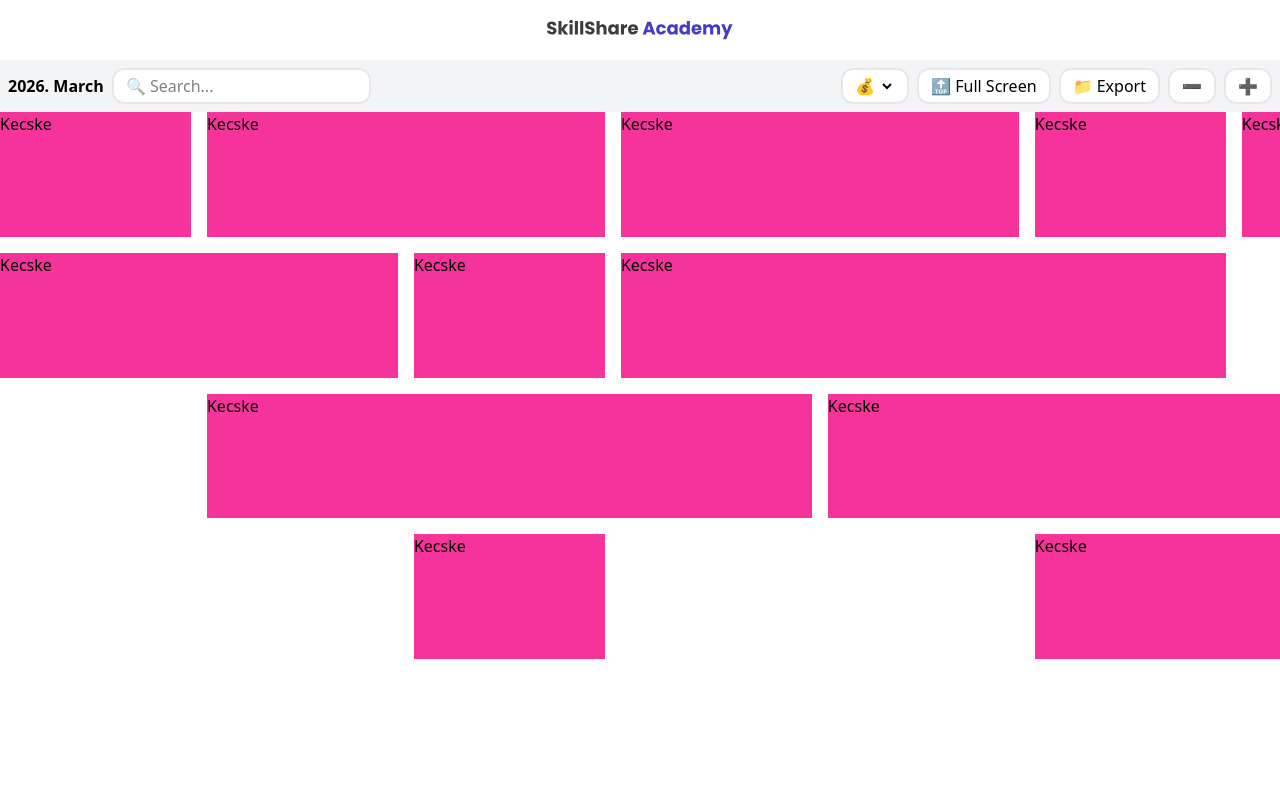
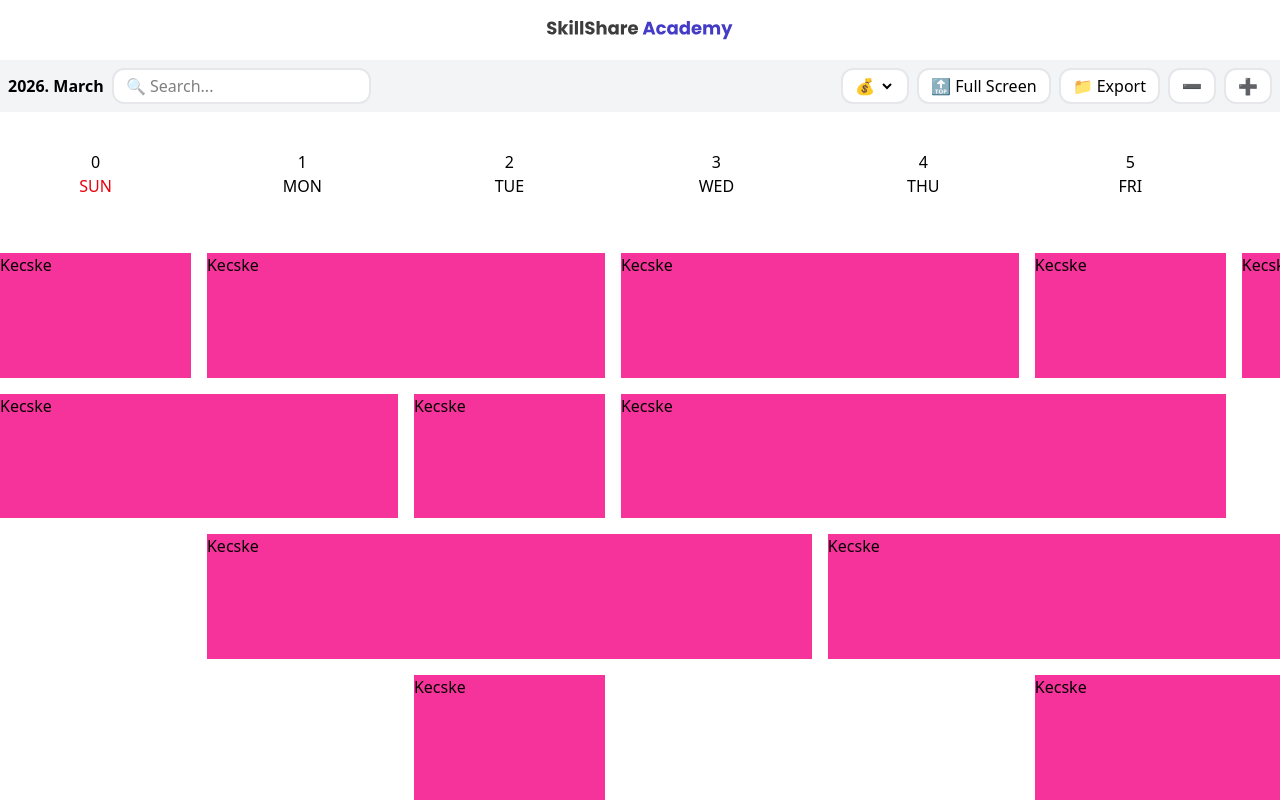
Before and after one commit to kiralysanyi/es2027-s17-r1-169, a React (Vite) app in the folder phase-2-src/: page / in a window 1280 px wide. Built offline with nearby package versions, Linux system fonts and the light colour scheme.

Commit message:
add header to calendar (day display)

```diff
--- a/phase-2-src/src/App.jsx
+++ b/phase-2-src/src/App.jsx
@@ -2,6 +2,7 @@ import { useEffect, useState } from "react"
 import Calendar from "./components/Calendar"
 import Controls from "./components/Controls"
 import Header from "./components/Header"
+import { days } from "./definitions/days"
 
 const App = () => {
     const [courses, setCourses] = useState(null)
@@ -33,7 +34,7 @@ const App = () => {
         <Header />
         <Controls />
         {
-            courses && currencies ? <Calendar startDay="sunday" endDay={31} courses={courses} /> : ""
+            courses && currencies ? <Calendar startDay={7} endDay={31} courses={courses} /> : ""
         }
     </div>
 }
--- a/phase-2-src/src/components/Calendar.jsx
+++ b/phase-2-src/src/components/Calendar.jsx
@@ -1,3 +1,4 @@
+import calcDayNames from "../utils/calcDayNames";
 import calculateRowCount from "../utils/calculateRowCount";
 import positionCourses from "../utils/positionCourses";
 import Course from "./Course";
@@ -6,7 +7,7 @@ import Course from "./Course";
  * Very good calendar component
  * @component
  * @param {Object} props - The component props.
- * @param {string} props.startDay - Starting day: monday, tuesday, wednesday, thursday, friday, saturday, sunday
+ * @param {int} props.startDay - Starting weekday
  * @param {number} props.endDay - Total number of days but i call it endDay because it sounded better
  * @param {Array} props.courses - Courses object
  * @param {Object} props.currencies - Currencies object
@@ -16,9 +17,16 @@ import Course from "./Course";
  */
 const Calendar = ({ startDay, endDay, courses, currencies }) => {
     const positionedCourses = positionCourses(courses)
+    const dayMap = calcDayNames(startDay, endDay)
     return <div className="w-full overflow-x-auto flex-1">
         <div style={{ gridTemplateColumns: `repeat(${endDay}, 1fr)`, columnGap: "1rem", rowGap: "1rem", width: "500%", gridTemplateRows: `repeat(${calculateRowCount(courses) + 1}, 1fr)` }} className="grid h-full">
             {/* Render header */}
+            {dayMap.map((day, index) => <div className="flex flex-col align-middle justify-center" style={{ gridColumn: 0, gridRow: 0 }}>
+                <span className="mx-auto">{index}</span>
+                <span className={`mx-auto ${
+                    (day == "SAT") || (day == "SUN") ? "text-red-600" : ""
+                    }`}>{day}</span>
+            </div>)}
 
             {/* Render courses */}
             {
--- a/phase-2-src/src/components/Course.jsx
+++ b/phase-2-src/src/components/Course.jsx
@@ -8,7 +8,7 @@ const Course = ({course}) => {
     const startDate = new Date(course["startDate"]);
     const endDate = new Date(course["endDate"]);
 
-    return <div style={{ gridRow: course.row, gridColumnStart: startDate.getDate(), gridColumnEnd: endDate.getMonth() == 2 ? endDate.getDate() : 31}} className={`bg-pink-500`}>
+    return <div style={{ gridRow: course.row + 1, gridColumnStart: startDate.getDate(), gridColumnEnd: endDate.getMonth() == 2 ? endDate.getDate() : 31}} className={`bg-pink-500`}>
         <h1>Kecske</h1>
     </div>
 }
--- /dev/null
+++ b/phase-2-src/src/definitions/days.js
@@ -0,0 +1,11 @@
+const days = [
+    "MON",
+    "TUE",
+    "WED",
+    "THU",
+    "FRI",
+    "SAT",
+    "SUN",
+]
+
+export { days }
--- /dev/null
+++ b/phase-2-src/src/utils/calcDayNames.js
@@ -0,0 +1,25 @@
+import { days } from "../definitions/days";
+
+/**
+ * Get days for dates
+ * @param {int} firstDay - First day (weekday)
+ * @param {number} dayCount - Total days (month length)
+ * * @returns {Array<string>}
+ */
+const calcDayNames = (firstDay, dayCount) => {
+    let lastWeekDay = firstDay - 1;
+    let namedDays = [];
+
+    for (let index = 1; index <= dayCount; index++) {
+        namedDays.push(days[lastWeekDay])
+        lastWeekDay++;
+        if (lastWeekDay > 6) {
+            lastWeekDay = 0
+        }
+    }
+
+    console.log(namedDays)
+    return namedDays
+}
+
+export default calcDayNames;
```
